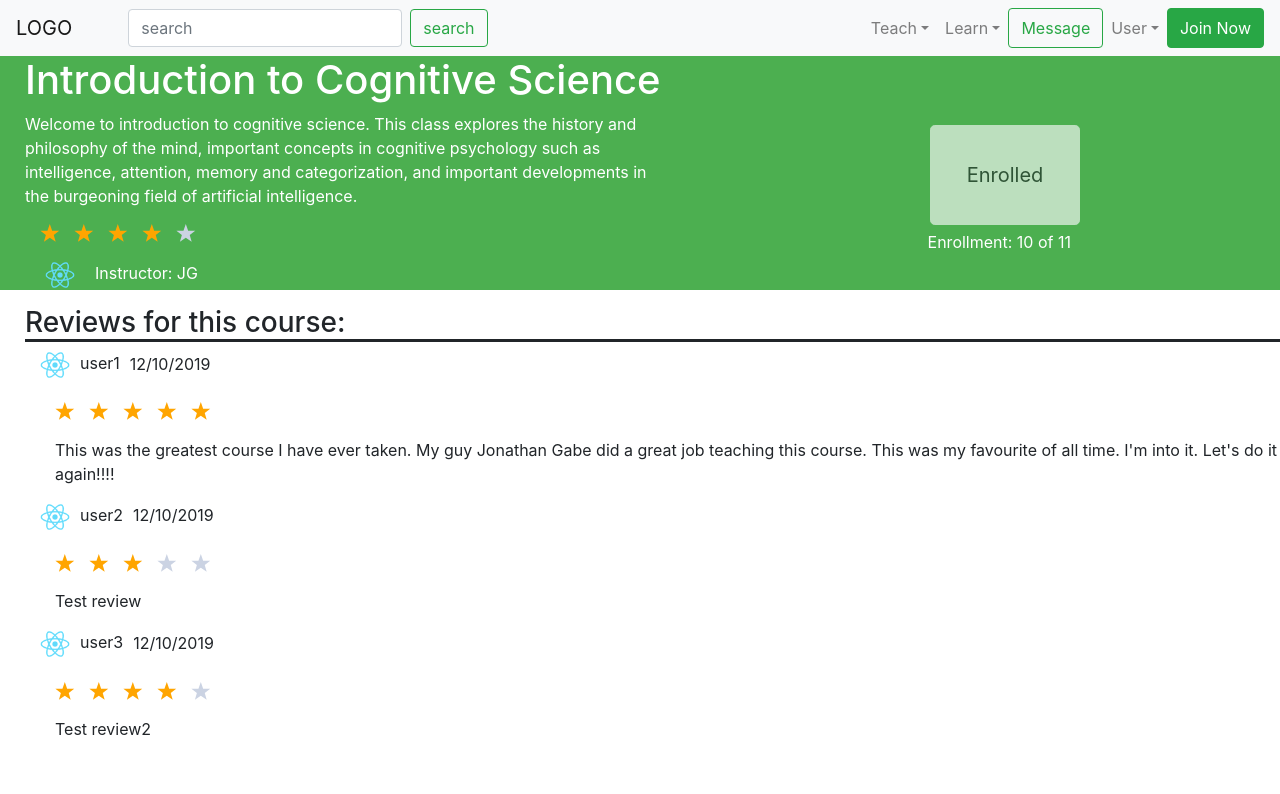
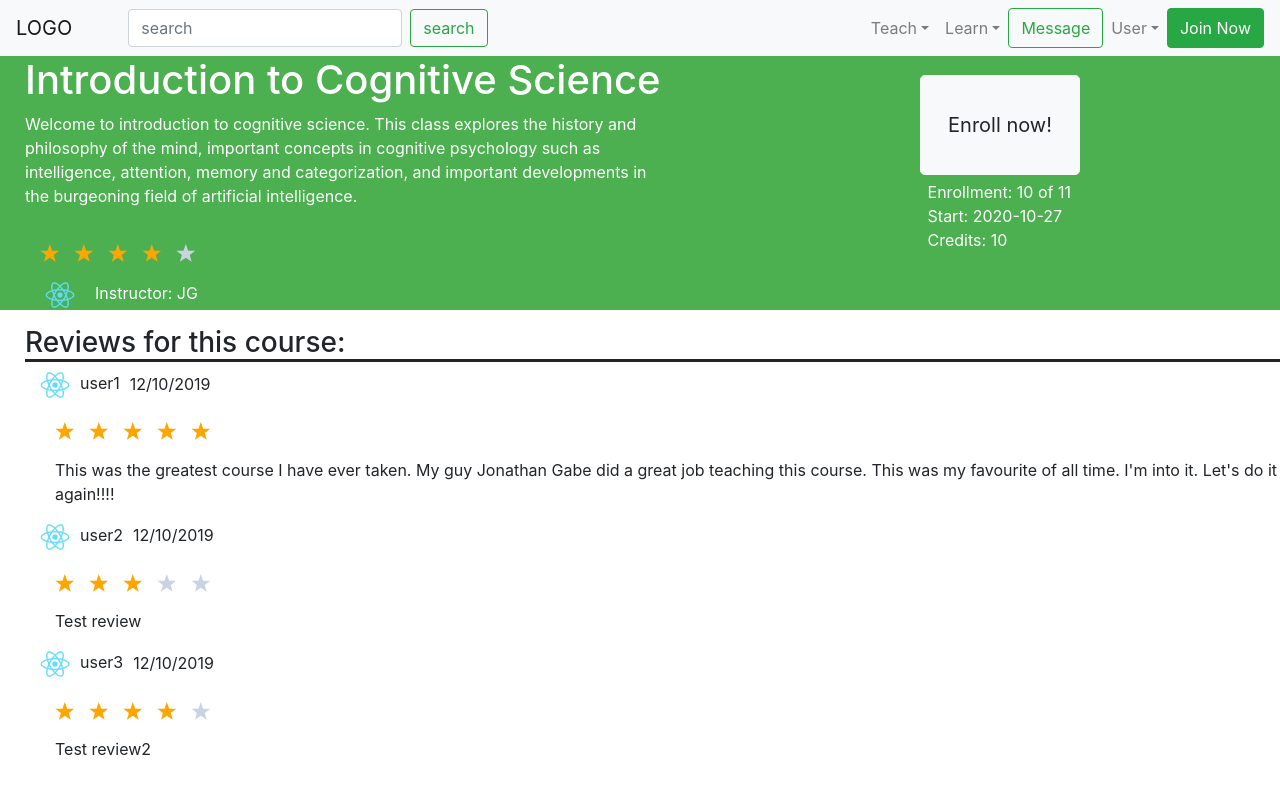
Before and after one commit to jgab13/TalentSwap, a React (Create React App) app in the folder talent_swap/: page /DetailedCoursePage in a window 1280 px wide. Shown: the top 794 px of the page. Built offline with nearby package versions, Linux system fonts and the light colour scheme.

Commit message:
Added some functionality to detail course page

```diff
--- a/talent_swap/src/react-components/CourseList/index.js
+++ b/talent_swap/src/react-components/CourseList/index.js
@@ -5,11 +5,14 @@ import "./styles.css";
 import CourseRating from "./../CourseRating";
 import Button from "react-bootstrap/Button";
 
-
-
+// const cur = new Date(Date.now());
+// console.log(cur)
+// console.log(cur.getMonth() + 1)
+// console.log(cur.getFullYear())
+// console.log(cur.getDate())
 class CourseList extends React.Component {
   render() {
-  	const {title, description, enrolled, capacity, rate, instruct, instImg, link, alreadyEnrolled} = this.props;
+  	const {title, description, enrolled, capacity, rate, instruct, instImg, link, alreadyEnrolled, credit, start} = this.props;
 
     const button = (enrolled === capacity ? <Button className="button" variant="light" size="lg" disabled> Class full! </Button> :
                   (!alreadyEnrolled ? <Button className="button" variant="light" onClick={link} size="lg"> Enroll now!</Button> :
@@ -24,7 +27,10 @@ class CourseList extends React.Component {
   		<CourseRating rating={rate} instructor={instruct} instructImg={instImg}/>
       {button}
 
-      <div id="last">Enrollment: {enrolled} of {capacity}</div>
+      <div id="last"><span>Enrollment: {enrolled} of {capacity}</span><br/>
+        <span>Start: {start}</span><br/>
+        <span>Credits: {credit}</span><br/>
+      </div>
 
     </div>
 
--- a/talent_swap/src/react-components/CourseList/styles.css
+++ b/talent_swap/src/react-components/CourseList/styles.css
@@ -4,25 +4,28 @@
 }
 
 h1 {
+
 	margin-left: 25px;
 }
 
 #desc {
+
 	margin-left: 25px;
 	width: 50%;
 	margin-bottom: 10px;
+	padding-bottom: 20px;
 }
 
 #last {
 	position: absolute;
-	top: 230px;
+	top: 180px;
 	right: 209px;
 }
 
 .button {
 	position: absolute;
-	top: 125px;
-	width: 150px;
+	top: 75px;
+	width: 160px;
 	height: 100px;
 	right: 200px;
 }
--- a/talent_swap/src/react-components/CourseReview/index.js
+++ b/talent_swap/src/react-components/CourseReview/index.js
@@ -3,11 +3,17 @@ import { Link } from "react-router-dom";
 // import { uid } from "react-uid";
 import StarRatings from 'react-star-ratings';
 import "./styles.css";
+import Button from "react-bootstrap/Button";
 
 
 class CourseReview extends React.Component {
   render() {
-  	const {review} = this.props;
+  	const {review, edit, compl, sign} = this.props;
+
+    const reviewButton = (!sign ? null :
+      (!compl ? null:
+        edit ? <Button className="starRating" variant="outline-success"> Edit</Button> :
+      <Button className="starRating" variant="outline-success"> Delete </Button>));
     return (
       <>
         <div >
@@ -31,6 +37,9 @@ class CourseReview extends React.Component {
           <p className="starRating">
             {review.description}
           </p>
+          <p className="StarRating">
+            {reviewButton}
+          </p>
         </div>
       </>
 
--- a/talent_swap/src/react-components/DetailedCoursePage/index.js
+++ b/talent_swap/src/react-components/DetailedCoursePage/index.js
@@ -30,7 +30,9 @@ const CourseDesc = "Welcome to introduction to cognitive science. This class exp
     capacity: 11,
     rating: 4,
     instructor: "JG",
-    img: instImg
+    img: instImg,
+    credit: 10,
+    startDate: "2020-10-27"
   }
 
   const reviewDesc = "This was the greatest course I have ever taken. My guy Jonathan Gabe did a great job teaching this course. This was my favourite of all time. I'm into it. Let's do it again!!!!";
@@ -68,16 +70,53 @@ class DetailedCoursePage extends React.Component {
       currUser: "1",
       course: course1,
       review: [review1, review2, review3],
-      sign: false
+      sign: false,
+      compl: false,
+      edit: true
+  }
+
+
+
+  checkCourseCompl = (date) => {
+  	const cur = new Date(Date.now());
+  	const courseDate = new Date(this.state.course.startDate);
+  	let compl = false;
+  	if (cur.getFullYear() > courseDate.getFullYear()){
+  		compl = true;
+
+  	} else if (cur.getFullYear() === courseDate.getFullYear() && cur.getMonth() > courseDate.getMonth()){
+  		compl = true;
+  	} else if (cur.getFullYear() === courseDate.getFullYear() && cur.getMonth() === courseDate.getMonth()
+  				&& cur.getDate() > courseDate.getDate()){
+  		compl = true;
+  	}
+
+  	this.setState({
+      compl: compl,
+    })
+    console.log(this.state.compl);
   }
 
   signup = () => {
+
+  	this.checkCourseCompl(this.state.course.startDate);
     this.setState({
-      sign: !this.state.sign
+      sign: !this.state.sign,
     })
   }
 
+  componentDidMount() {
+  		//check if enrollement exceeded or
+  		//check if enrolled initially
+  		//check if reviewed initially
+  		//check if course completed initially;
+    	this.checkCourseCompl(this.state.course.startDate);
+
+
+    }
+
   render() {
+  	const completedCourse = this.state.compl && this.state.sign ? <span id="completed">Course completed!</span> : null;
 
     return (
     <div>
@@ -90,12 +129,15 @@ class DetailedCoursePage extends React.Component {
         rate={this.state.course.rating}
         instruct={this.state.course.instructor}
         instImg = {this.state.course.img}
-        alreadyEnrolled={true}
-        link={this.signup} />
+        alreadyEnrolled={this.state.sign}
+        link={this.signup}
+        credit = {this.state.course.credit}
+        start={this.state.course.startDate}/>
+        {completedCourse}
 
 
       <h3>Reviews for this course: </h3>
-      {this.state.review.map(rev => (<CourseReview review={rev} />) )}
+      {this.state.review.map(rev => (<CourseReview review={rev} edit={this.state.edit} compl={this.state.compl} sign={this.state.sign} />) )}
     </div>
 
     );
--- a/talent_swap/src/react-components/DetailedCoursePage/styles.css
+++ b/talent_swap/src/react-components/DetailedCoursePage/styles.css
@@ -1,12 +1,21 @@
-.button {
+/*.button {
 	position: absolute;
 	top: 125px;
 	width: 150px;
 	height: 100px;
 	right: 200px;
-}
+}*/
 
 h3 {
 	margin-left: 25px;
 	border-bottom-style: solid;
 }
+
+#completed {
+ 	position: absolute;
+	top: 250px;
+	width: 160px;
+	height: 100px;
+	right: 192px;
+	color: white;
+ }
--- a/talent_swap/src/react-components/Home/index.js
+++ b/talent_swap/src/react-components/Home/index.js
@@ -29,7 +29,10 @@ class Home extends React.Component {
             </p>
           </p>
         </div>
-      {/* Popular courses */}
+        <div className="mission">
+          <h1 className="ltitle">Popular Courses:</h1>
+          {/* Insert grid of course thumbnails here */}
+        </div>
       </div>
     );
   }
```
